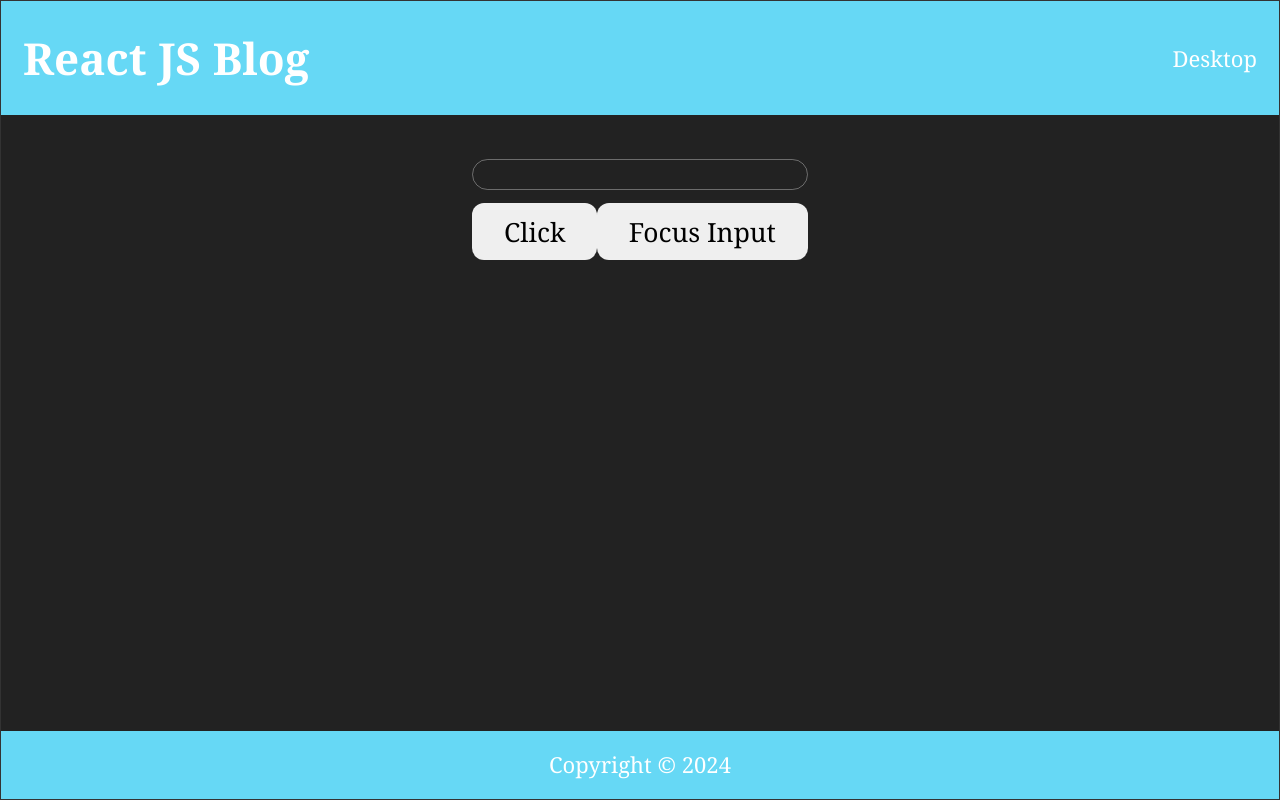
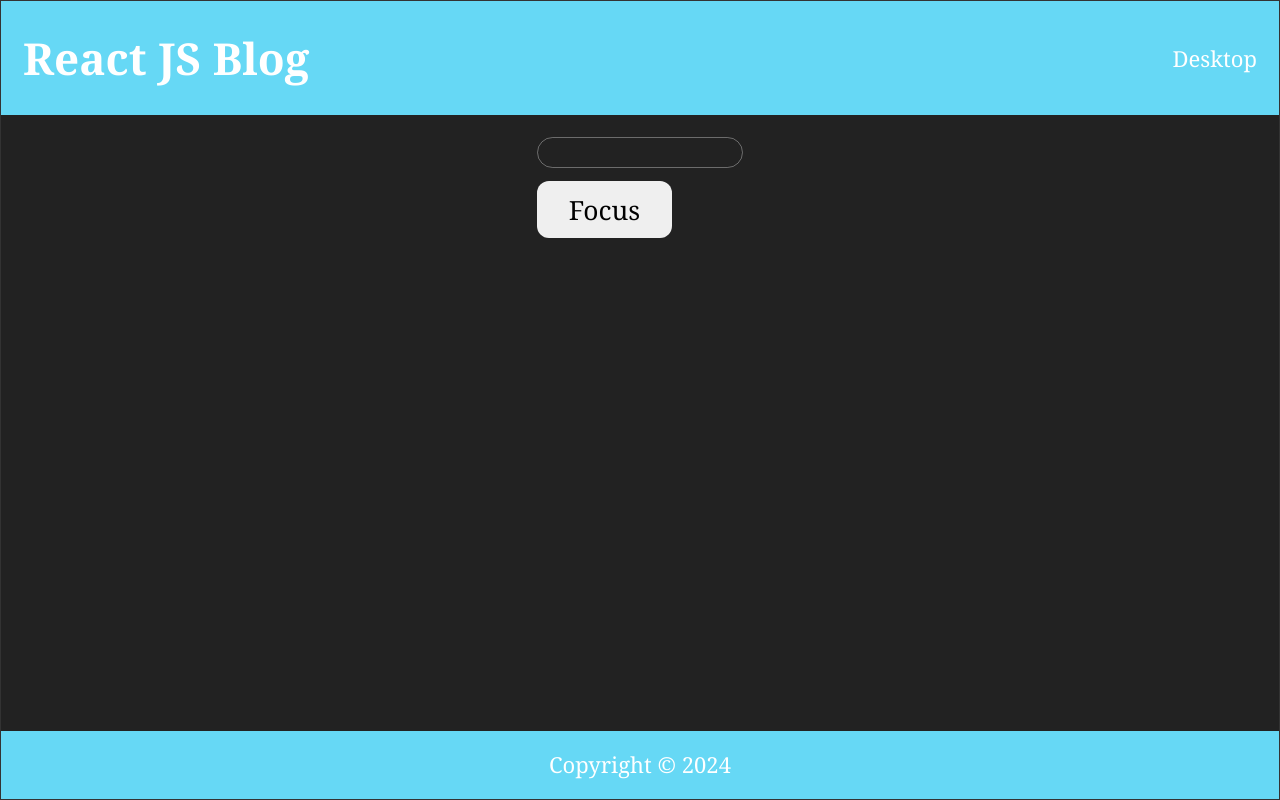
Before and after one commit to Jogata/SoftUni-React-Project, a React (Vite) app in the folder client/: page / in a window 1280 px wide. Built offline with nearby package versions, Linux system fonts and the light colour scheme; a web font is replaced by a local one.

Commit message:
ref hook in class component exercise

```diff
--- a/client/src/App.jsx
+++ b/client/src/App.jsx
@@ -22,7 +22,7 @@ import Logout from './components/logout/Logout'
 // ============================================================
 // import { useHistory, Switch } from 'react-router-dom'
 import { Link, useParams } from 'react-router-dom'
-import { useEffect, useState, useMemo, useCallback, useRef, createContext, useContext, useReducer, Component } from 'react'
+import { useEffect, useState, useMemo, useCallback, useRef, createContext, useContext, useReducer, Component, forwardRef } from 'react'
 import { createRef } from 'react'
 
 const DataContext = createContext({});
@@ -495,55 +495,37 @@ function useFetch(url) {
 const baseURL = "http://localhost:3030/jsonstore/blog/"
 // ============================================================
 
-class Input extends Component {
+// function FRInput() {
+//   return (
+//     // <div style={{flex: 1, paddingTop: "1rem"}}>
+//       <input type="text" />
+//     // </div>
+//   )
+// }
+
+const FRInput = forwardRef((props, ref) => {
+  return (
+    // <div style={{flex: 1, paddingTop: "1rem"}}>
+    <input type="text" ref={ref} />
+    // </div>
+  )
+});
+
+class FRInputParent extends Component {
   constructor(props) {
-    super(props);
-    this.inputRef = createRef();
+    super(props)
+    this.inputRef = createRef()
   }
 
-  componentDidMount() {
-    // console.log(this.inputRef);
-    // console.log(this.inputRef.current);
-    // this.inputRef.current.focus();
-    if (this.cbRef) {
-      this.cbRef.focus();
-    }
-  }
-
-  focusInput() {
+  clickHandler = () => {
     this.inputRef.current.focus();
-  }
-
-  clickHandler() {
-    console.log(this.inputRef.current.value);
   }
 
   render() {
     return (
-      <>
-        <input type="text" ref={this.inputRef} />
-        <button onClick={() => this.clickHandler()}>Click</button>
-      </>
-    )
-  }
-}
-
-class Parent extends Component {
-  constructor(props) {
-    super(props);
-    this.componentRef = createRef();
-  }
-
-  clickHandler = () => {
-    console.log(this.componentRef.current);
-    this.componentRef.current.focusInput();
-  }
-
-  render() {
-    return (
-      <div style={{flex: 1, paddingTop: "2rem", textAlign: "center"}}>
-        <Input ref={this.componentRef} />
-        <button onClick={this.clickHandler} >Focus Input</button>
+      <div style={{ flex: 1, paddingTop: "1rem" }}>
+        <FRInput ref={this.inputRef} />
+        <button onClick={this.clickHandler}>Focus</button>
       </div>
     )
   }
@@ -555,7 +537,7 @@ function App() {
       <AuthContextProvider>
         <div className="body">
           <Header title="React JS Blog" />
-          <Parent />
+          <FRInputParent />
           {/* <DataProvider>
             <Nav />
             <Routes>
```
